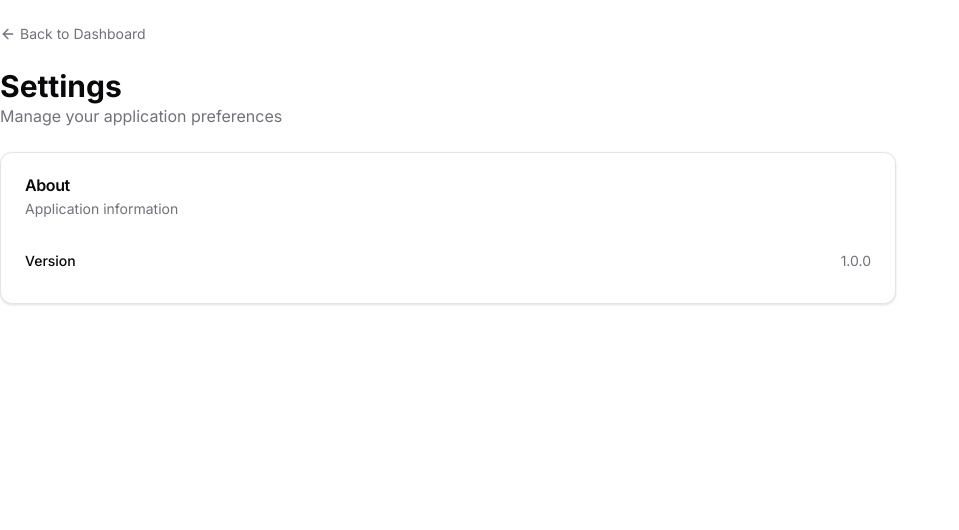
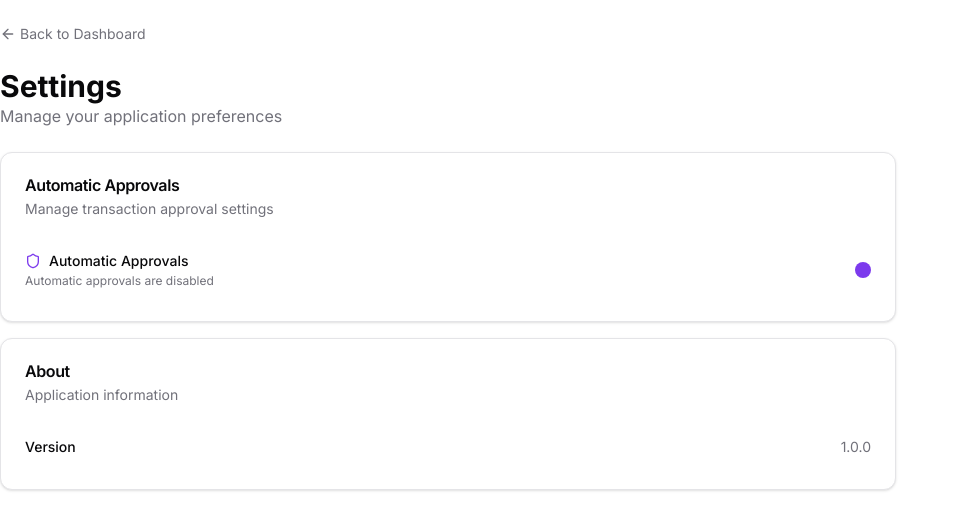
Before and after one commit to ottodevs/ethdenver-wallet, a Next.js app: page /settings in a window 1280 px wide. Shown: the top 530 px of the page, without its empty margins (0-959 px from the left). Built offline with nearby package versions, Linux system fonts and the light colour scheme.

Commit message:
feat: remember automatic approval selection

```diff
--- a/app/settings/page.tsx
+++ b/app/settings/page.tsx
@@ -1,11 +1,36 @@
 "use client"
 
+import { Button } from "@/components/ui/button"
 import { Card, CardContent, CardDescription, CardHeader, CardTitle } from "@/components/ui/card"
 import { APP_VERSION } from "@/lib/constants"
-import { ArrowLeft } from "lucide-react"
+import { ArrowLeft, Shield } from "lucide-react"
 import Link from "next/link"
+import { useEffect, useState } from "react"
+import { toast } from "sonner"
 
 export default function SettingsPage() {
+  const [delegationEnabled, setDelegationEnabled] = useState(false)
+  const [bannerDismissed, setBannerDismissed] = useState(false)
+
+  // Load settings from localStorage
+  useEffect(() => {
+    if (typeof window !== "undefined") {
+      const isDelegationEnabled = !!localStorage.getItem("okto_delegation_enabled")
+      const isBannerDismissed = !!localStorage.getItem("okto_delegation_banner_dismissed")
+
+      setDelegationEnabled(isDelegationEnabled)
+      setBannerDismissed(isBannerDismissed)
+    }
+  }, [])
+
+  const resetBannerDismissal = () => {
+    localStorage.removeItem("okto_delegation_banner_dismissed")
+    setBannerDismissed(false)
+    toast.success("Banner reset successfully", {
+      description: "The automatic approvals banner will be shown again"
+    })
+  }
+
   return (
     <div className="container max-w-4xl py-6 space-y-6">
       <div className="flex items-center gap-2">
@@ -23,6 +48,47 @@ export default function SettingsPage() {
       <div className="grid gap-4">
         <Card>
           <CardHeader>
+            <CardTitle>Automatic Approvals</CardTitle>
+            <CardDescription>Manage transaction approval settings</CardDescription>
+          </CardHeader>
+          <CardContent className="space-y-4">
+            <div className="flex items-center justify-between py-2">
+              <div className="space-y-0.5">
+                <div className="flex items-center gap-2">
+                  <Shield className="h-4 w-4 text-primary" />
+                  <span className="text-sm font-medium">Automatic Approvals</span>
+                </div>
+                <p className="text-xs text-muted-foreground">
+                  {delegationEnabled
+                    ? "Automatic approvals are enabled"
+                    : "Automatic approvals are disabled"}
+                </p>
+              </div>
+              <div className="h-4 w-4 rounded-full bg-primary"></div>
+            </div>
+
+            {bannerDismissed && (
+              <div className="flex items-center justify-between py-2">
+                <div className="space-y-0.5">
+                  <span className="text-sm font-medium">Approvals Banner</span>
+                  <p className="text-xs text-muted-foreground">
+                    The automatic approvals banner is currently hidden
+                  </p>
+                </div>
+                <Button
+                  variant="outline"
+                  size="sm"
+                  onClick={resetBannerDismissal}
+                >
+                  Reset Banner
+                </Button>
+              </div>
+            )}
+          </CardContent>
+        </Card>
+
+        <Card>
+          <CardHeader>
             <CardTitle>About</CardTitle>
             <CardDescription>Application information</CardDescription>
           </CardHeader>
--- a/components/delegated-approval.tsx
+++ b/components/delegated-approval.tsx
@@ -47,6 +47,7 @@ export function DelegatedApproval({ open, onOpenChange }: DelegatedApprovalProps
 
       // Almacenamos el indicador de que la delegación está activa
       localStorage.setItem('okto_delegation_enabled', 'true')
+      localStorage.removeItem('okto_delegation_banner_dismissed')
 
       // También almacenamos la clave de sesión si está disponible
       const sessionKey = localStorage.getItem('okto_session_key')
--- a/components/delegation-banner.tsx
+++ b/components/delegation-banner.tsx
@@ -9,16 +9,26 @@ export function DelegationBanner() {
   const [visible, setVisible] = useState(false);
   const [delegatedApprovalOpen, setDelegatedApprovalOpen] = useState(false);
 
-  // Check if delegation is already enabled at initialization
+  // Check if delegation is already enabled or banner was dismissed
   useEffect(() => {
     if (typeof window !== "undefined") {
       const isDelegationEnabled = localStorage.getItem(
         "okto_delegation_enabled"
       );
-      // Only show the banner if delegation is NOT enabled
-      setVisible(!isDelegationEnabled);
+      const isBannerDismissed = localStorage.getItem(
+        "okto_delegation_banner_dismissed"
+      );
+
+      // Only show the banner if delegation is NOT enabled AND banner is NOT dismissed
+      setVisible(!isDelegationEnabled && !isBannerDismissed);
     }
   }, []);
+
+  const handleDismiss = () => {
+    // Store the dismissal in localStorage
+    localStorage.setItem("okto_delegation_banner_dismissed", "true");
+    setVisible(false);
+  };
 
   if (!visible) return null;
 
@@ -35,7 +45,7 @@ export function DelegationBanner() {
               size="sm"
               variant="ghost"
               className="h-8 w-8 p-0 rounded-full text-white hover:bg-[#373747]/50"
-              onClick={() => setVisible(false)}
+              onClick={handleDismiss}
             >
               <X className="h-4 w-4" />
             </Button>
```
